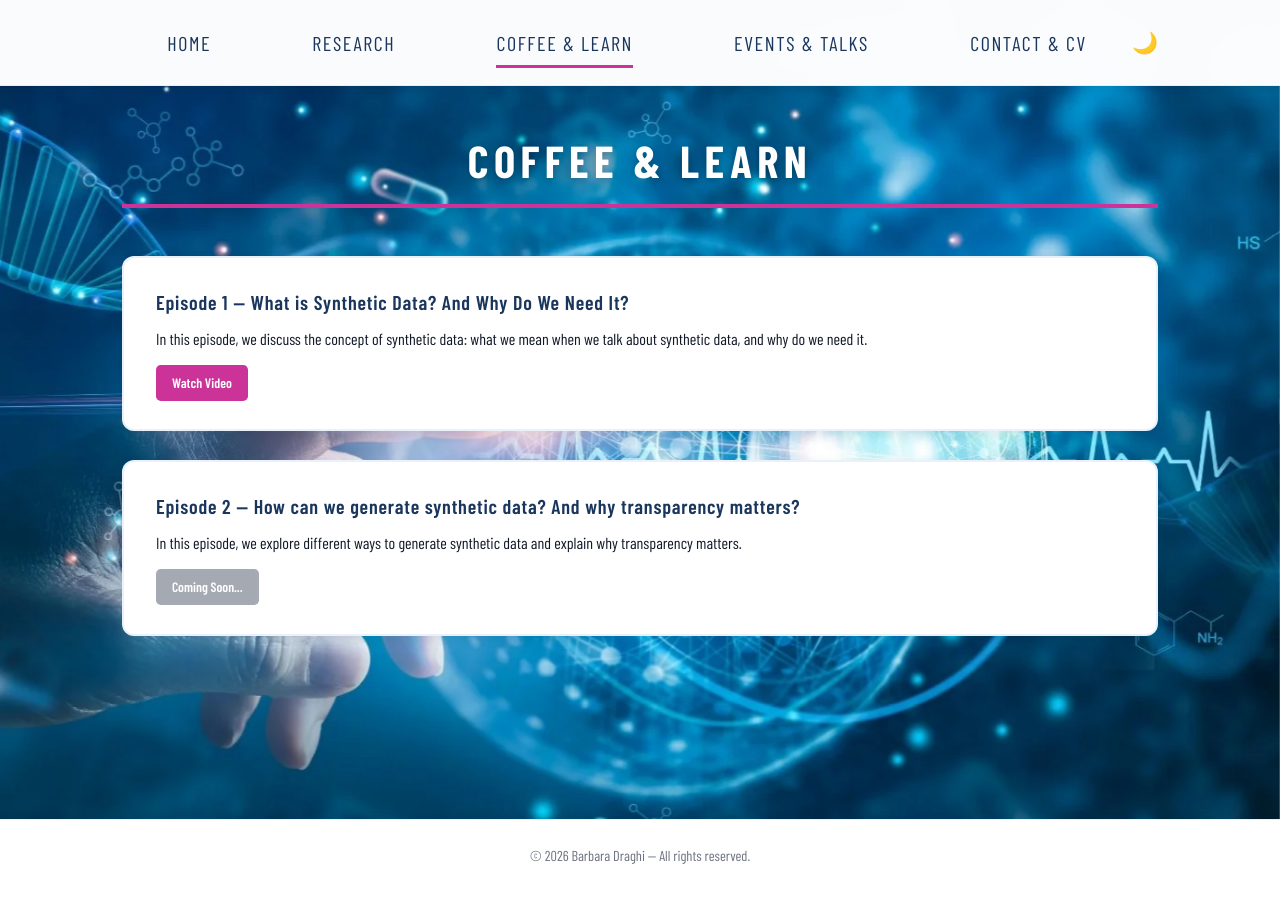
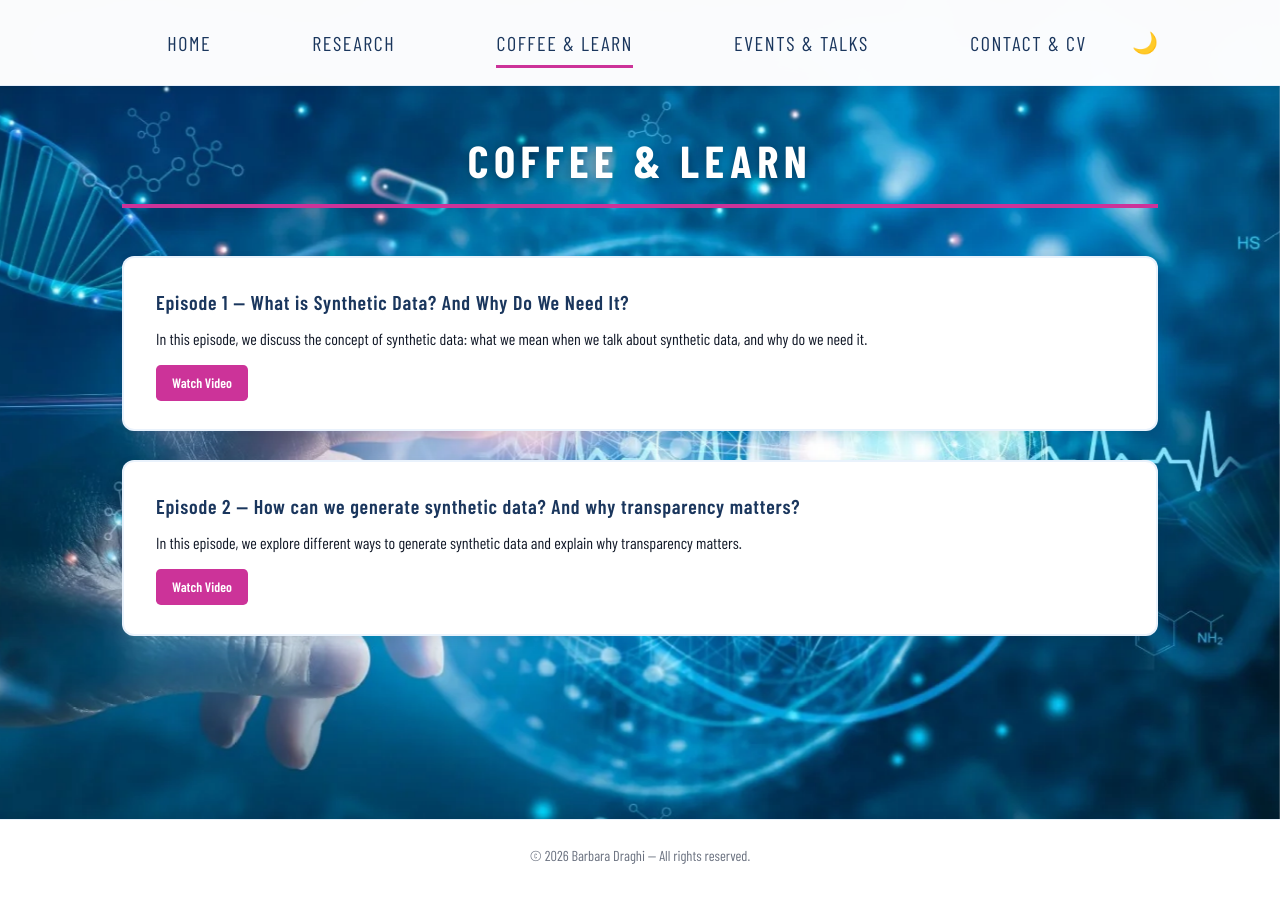
Before and after one commit to barbaraDraghi/barbaradraghi.github.io, a Jekyll site: the page built from pages/coffee-learn.md, in a window 1280 px wide. Built offline with Jekyll 4.4.1, drawn with Linux system fonts in a browser that asks for light colours; some web fonts are replaced.

Commit message:
Update video links for episodes in coffee-learn.md

```diff
--- a/pages/coffee-learn.md
+++ b/pages/coffee-learn.md
@@ -9,12 +9,12 @@ layout: page
   {% include episode.html
      title="Episode 1 — What is Synthetic Data? And Why Do We Need It?"
      description="In this episode, we discuss the concept of synthetic data: what we mean when we talk about synthetic data, and why do we need it."
-     video="https://youtu.be/NsefUQ8GL9E"
+     video="https://youtu.be/FfsDd56jDhU"
   %}
 
   {% include episode.html
      title="Episode 2 — How can we generate synthetic data? And why transparency matters?"
      description="In this episode, we explore different ways to generate synthetic data and explain why transparency matters."
-     coming_soon=true
+     video="https://youtu.be/-ju2OpJUkYQ"
   %}
 </section>
```
